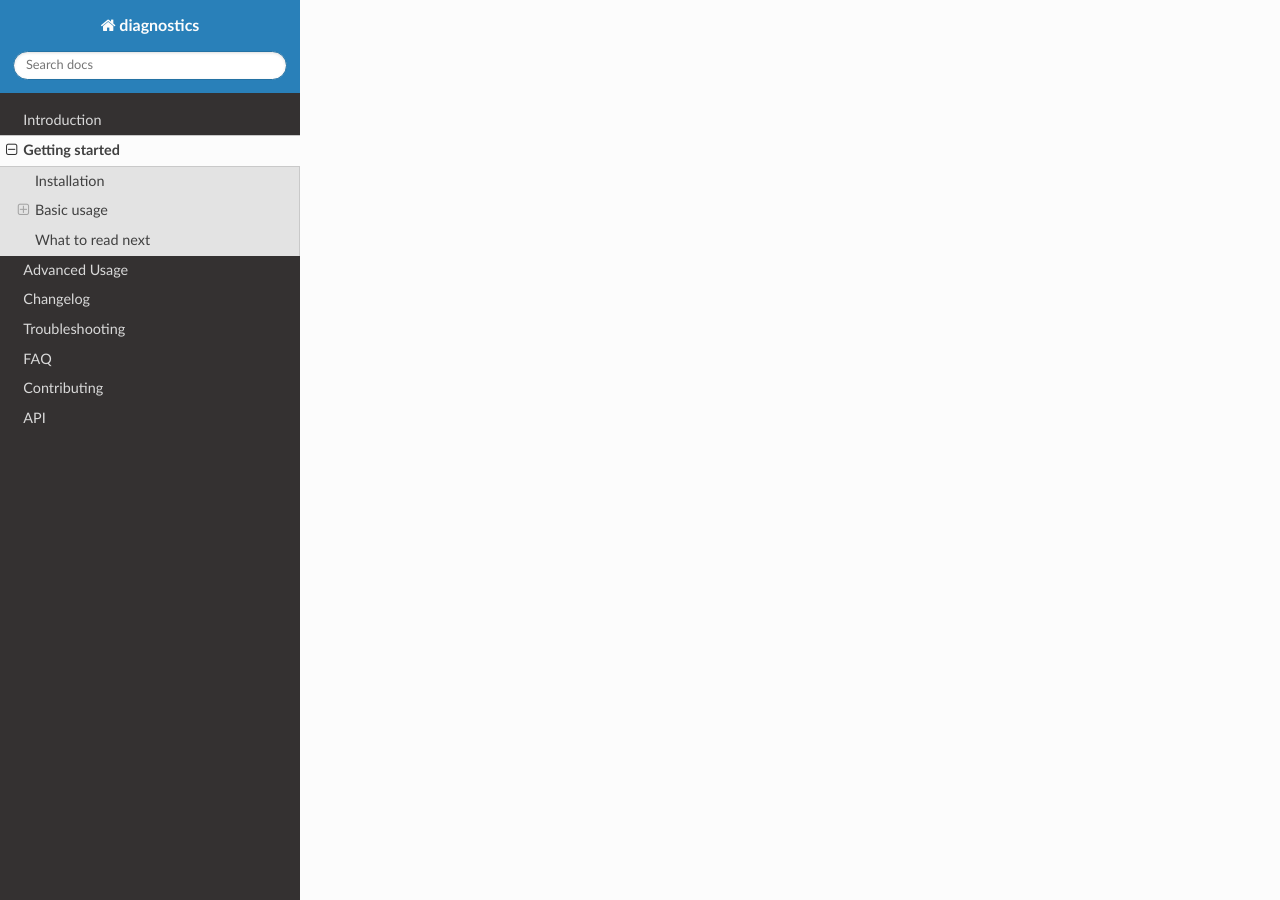
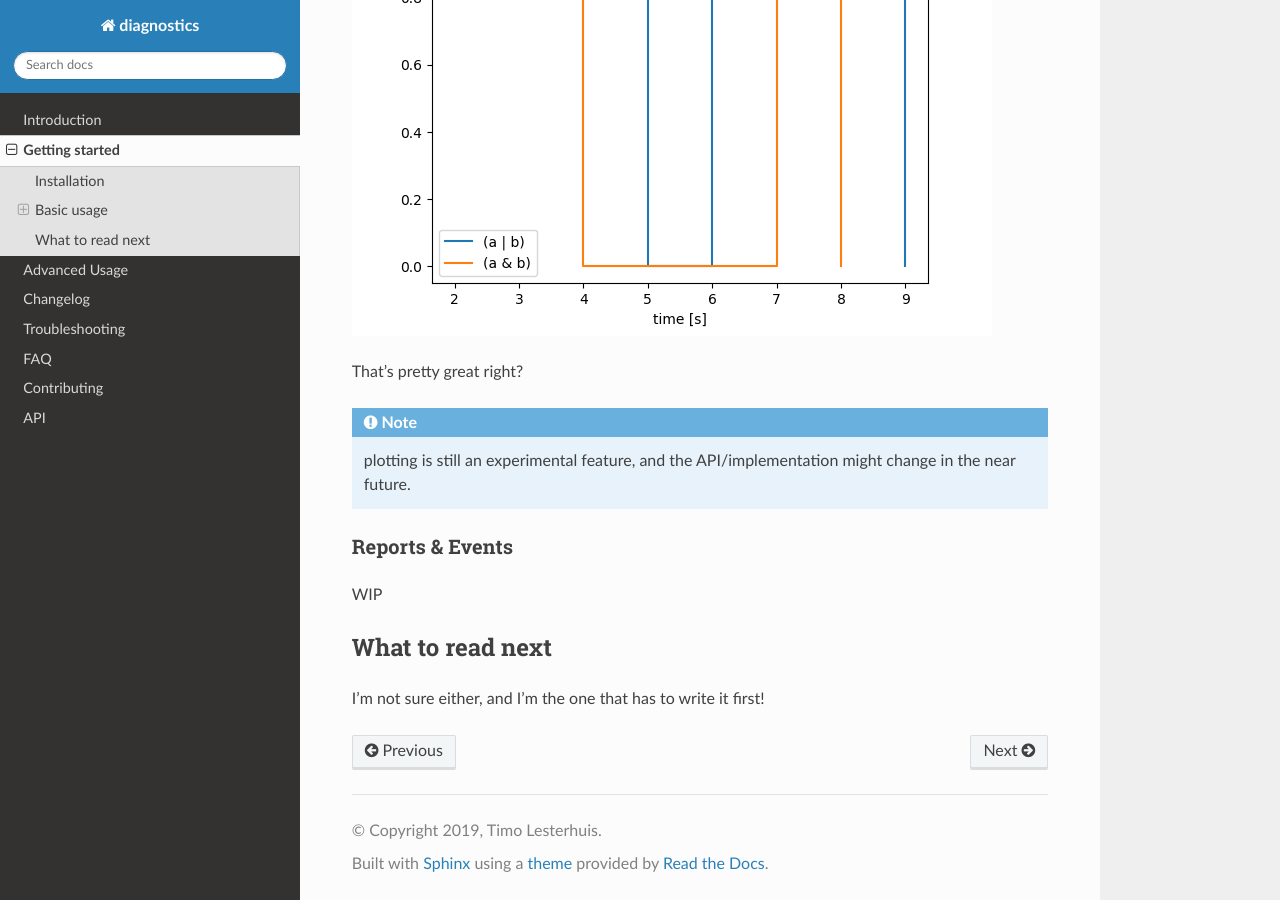
Before and after one commit to timolesterhuis/diagnostics, a Sphinx documentation site: the page built from docs/pages/getting_started.rst, in a window 1280 px wide and 900 px high, scrolled down 6501 px. Built offline with Sphinx 7.4.7 and the Read the Docs theme 2.0.0, drawn with Linux system fonts in a browser that asks for light colours; pages that are not in the unit, such as notebooks, are missing from menus; some of the changed text lies outside the part shown.

Commit message:
more docs on getting started

```diff
--- a/docs/pages/getting_started.rst
+++ b/docs/pages/getting_started.rst
@@ -190,9 +190,18 @@ Luckily for us, the ``StateChangeArray`` has this functionality built in:
     f = a ^ a
     g = a ^ e
 
-.. Think of a way to plot multiple StateChangeArrays / TimeSeries in a single figure and implement it here
+    a.plot(other=b)
+    c.plot(other=d)
+
+.. image:: ../images/statechangearray_ab.png
+
+.. image:: ../images/statechangearray_cd.png
 
 That's pretty great right?
+
+.. note::
+    plotting is still an experimental feature, and the API/implementation
+    might change in the near future.
 
 
 Reports & Events
@@ -203,4 +212,4 @@ WIP
 What to read next
 -----------------
 
-I'm not sure either, and I have to write it first!
+I'm not sure either, and I'm the one that has to write it first!
```
Also changed, not shown: other parts of docs/pages/getting_started.rst (+2 -2 lines), docs/images/statechangearray_ab.png (added), docs/images/statechangearray_cd.png (added), 1 other file.
